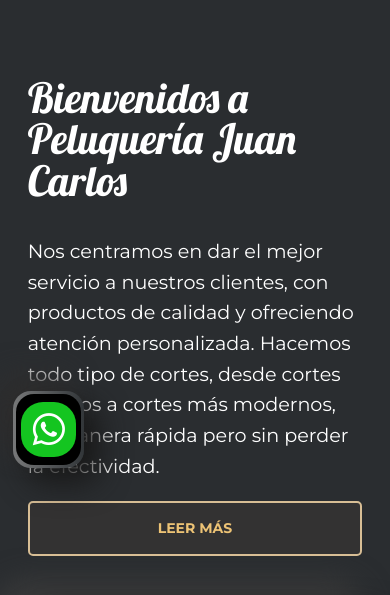
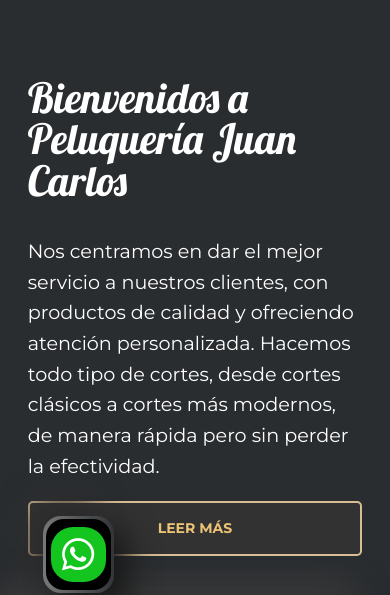
Before and after one commit to JlBestMc/Peluquer-a, a plain HTML site: page index.html in a window 390 px wide. Shown: the part 286-881 px from the top of the page. Drawn offline with Linux system fonts and the light colour scheme.

Commit message:
origin/main

```diff
--- a/css/styles.css
+++ b/css/styles.css
@@ -355,8 +355,8 @@ nav#socialNavBar .faicon-whatsapp {
   }
 
   nav#socialNavBar {
-    margin-top: 1350px;
-    margin-left: -75%;
+    margin-top: 1600px;
+    margin-left: -60%;
   }
 }
 
```
